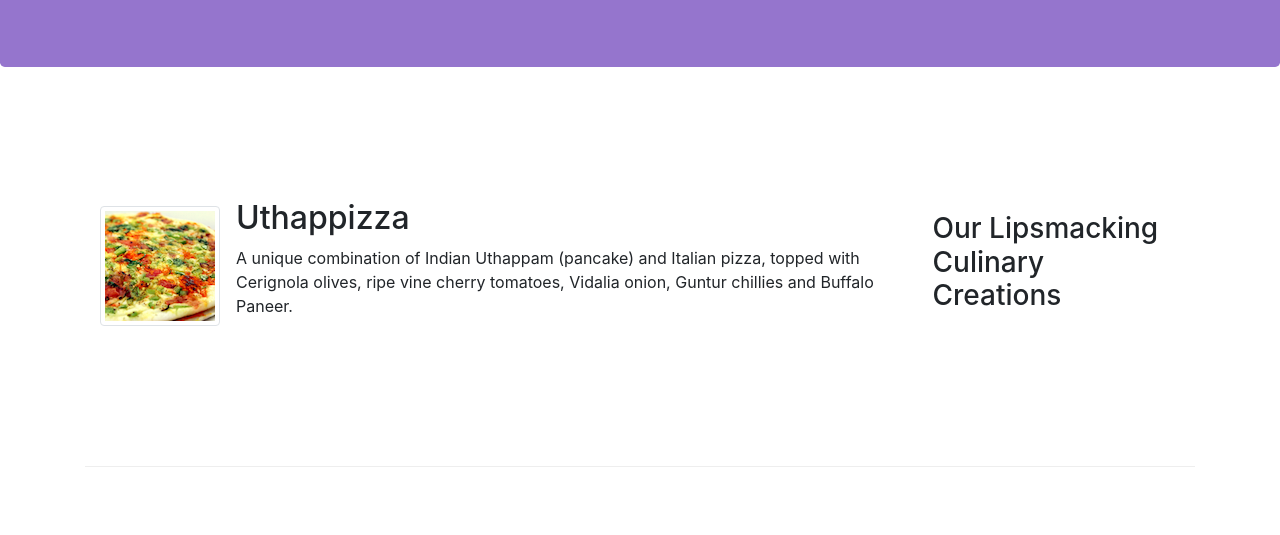
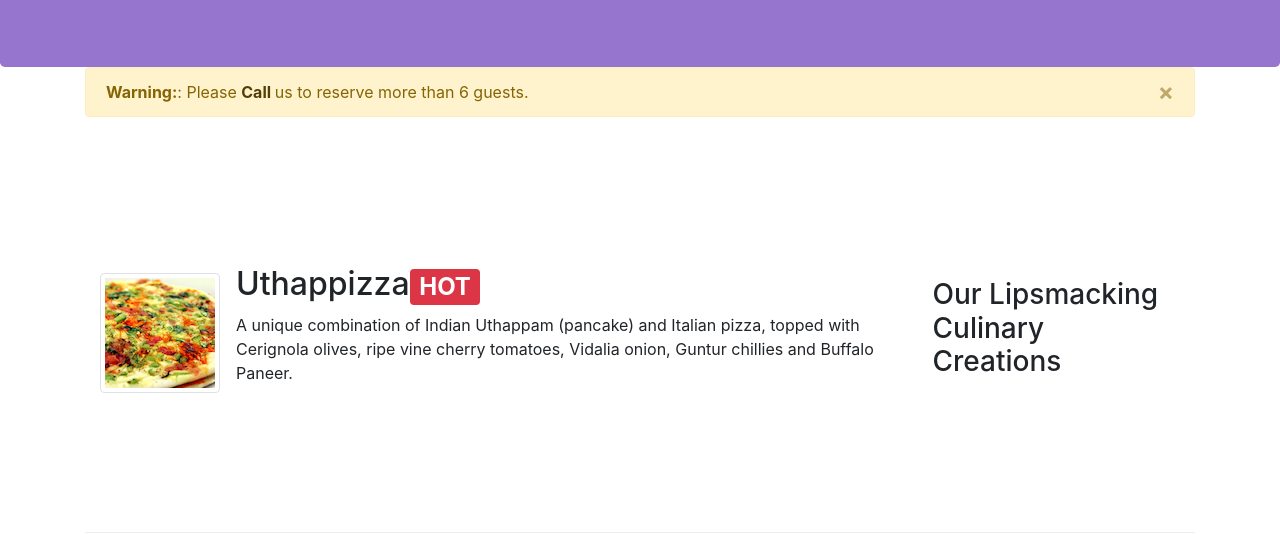
Before and after one commit to ahmetcetinkaya1983/bootstrap, a website: page index.html in a window 1280 px wide. Shown: the part 267-802 px from the top of the page. Drawn offline with nearby package versions, Linux system fonts and the light colour scheme.

Commit message:
badges alerts and progressbars added

```diff
--- a/index.html
+++ b/index.html
@@ -53,6 +53,14 @@
     </header>
 
     <div class="container">
+        <div class="alert alert-warning alert-dismissible" role="alert">
+            <button type="button" class="close" data-dismiss="alert">
+                <span>&times;</span>
+            </button>
+            <strong>Warning:</strong>: Please <a href="tel:+905321234567" class="alert-link">
+                Call
+            </a> us to reserve more than 6 guests.
+        </div>
         <div class="row row-content align-items-center">
             <div class="col-12 col-sm-4 order-sm-last col-md-3">
                 <h3>Our Lipsmacking Culinary Creations</h3>
@@ -61,11 +69,11 @@
                 <div class="media">
                     <img class="d-flex mr-3 img-thumbnail align-self-center" src="./img/uthappizza.png" alt="uthapizza">
                     <div class="media-body">
-                        <h2 class="mt-0">Uthappizza</h2>
+                        <h2 class="mt-0">Uthappizza<span class="badge badge-danger">HOT</span></h2>
                         <p class="d-none d-sm-block">A unique combination of Indian Uthappam (pancake) and Italian
                             pizza, topped with Cerignola olives,
-                            ripe vine cherry tomatoes, Vidalia onion, Guntur chillies and Buffalo Paneer.</p>
-
+                            ripe vine cherry tomatoes, Vidalia onion, Guntur chillies and Buffalo Paneer.
+                        </p>
                     </div>
                 </div>
             </div>
```
